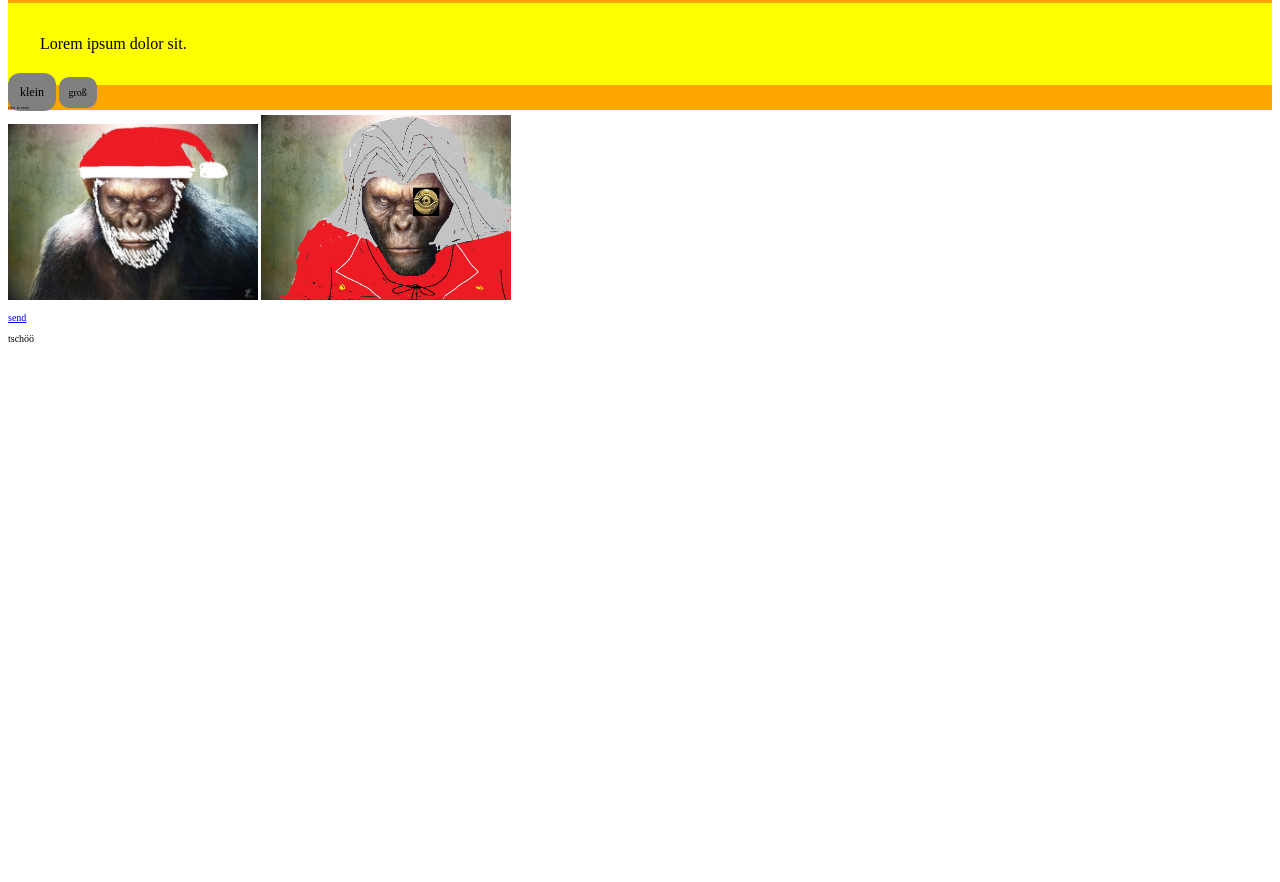
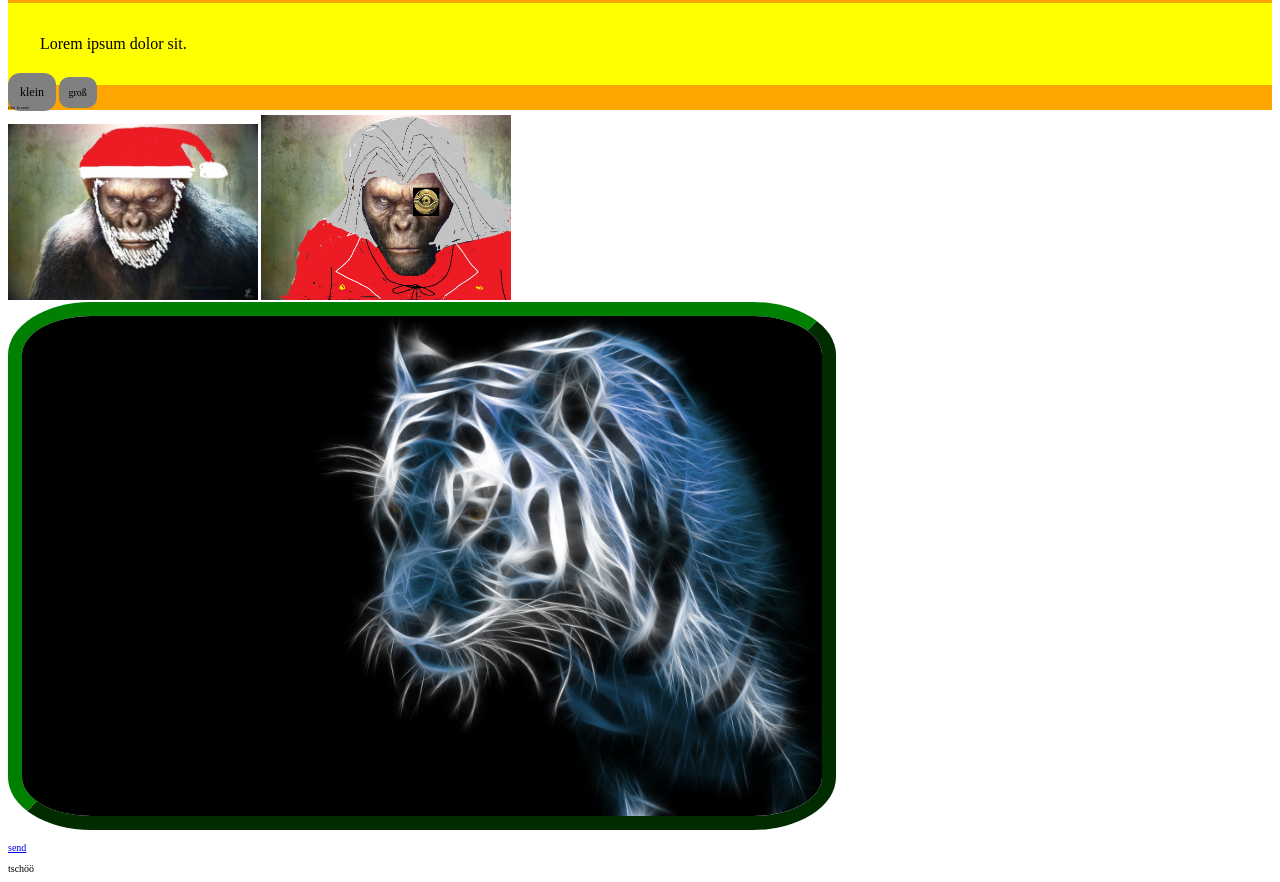
Before and after one commit to Nerezea/WebDev---First-Project, a plain HTML site: page index.html in a window 1280 px wide. Shown: the part 1103-1985 px from the top of the page. Before the commit the page ends 1455 px from the top, so only its background shows below. Drawn offline with Linux system fonts and the light colour scheme.

Commit message:
picture changes

```diff
--- a/index.html
+++ b/index.html
@@ -142,6 +142,7 @@
 
         <img src="./bilder/Affe03.jpg" alt="affe" width="250">
         <img src="./bilder/Affe09.jpg" alt="pegasus" width="250">
+        <img class="white-tiger" src="./bilder/white-tiger.jpg" alt="white-tiger">
 
         <p><a href="mailto: mustermailadresse">send</a></p>
       </main>
--- a/style.css
+++ b/style.css
@@ -93,3 +93,11 @@ a.test1:active {
 .rem {
   font-size: 0.5rem;
 }
+
+/* Syntax = Border: width style color */
+img.white-tiger {
+  width: 800px;
+  border: 14px outset green;
+  border-radius: 10%;
+  float: none;
+}
```
Also changed, not shown: bilder/white-tiger.jpg (added).
